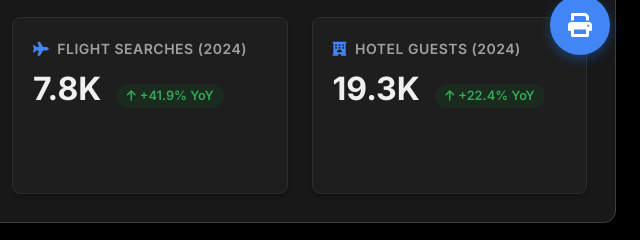
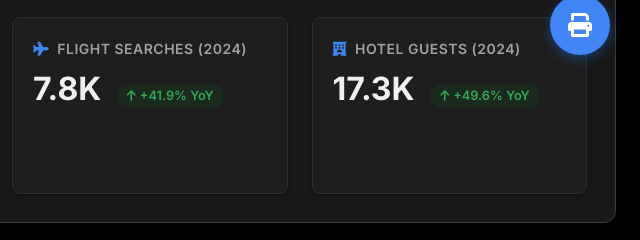
Before and after one commit to studiorns/BelgiumMarketAnalysis, a plain HTML site: page index.html in a window 1280 px wide. Shown: the part 715-955 px from the top of the page, 640-1280 px from the left. Drawn offline with nearby package versions, Linux system fonts and the light colour scheme.

Commit message:
Add files via upload

```diff
--- a/index.html
+++ b/index.html
@@ -753,7 +753,7 @@
                 </div>
                 <div class="metric-card">
                     <div class="metric-name"><i class="fas fa-hotel"></i> Hotel Guests (2024)</div>
-                    <div class="metric-value">19.3K <span class="change positive"><i class="fas fa-arrow-up"></i> +22.4% YoY</span></div>
+                    <div class="metric-value">17.3K <span class="change positive"><i class="fas fa-arrow-up"></i> +49.6% YoY</span></div>
                 </div>
             </div>
         </div>
```
